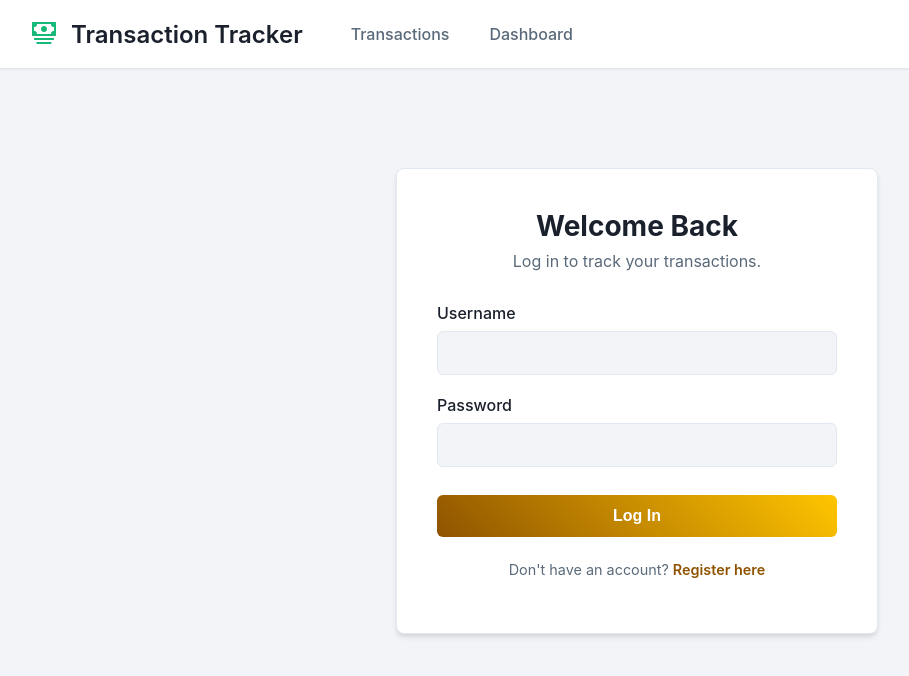
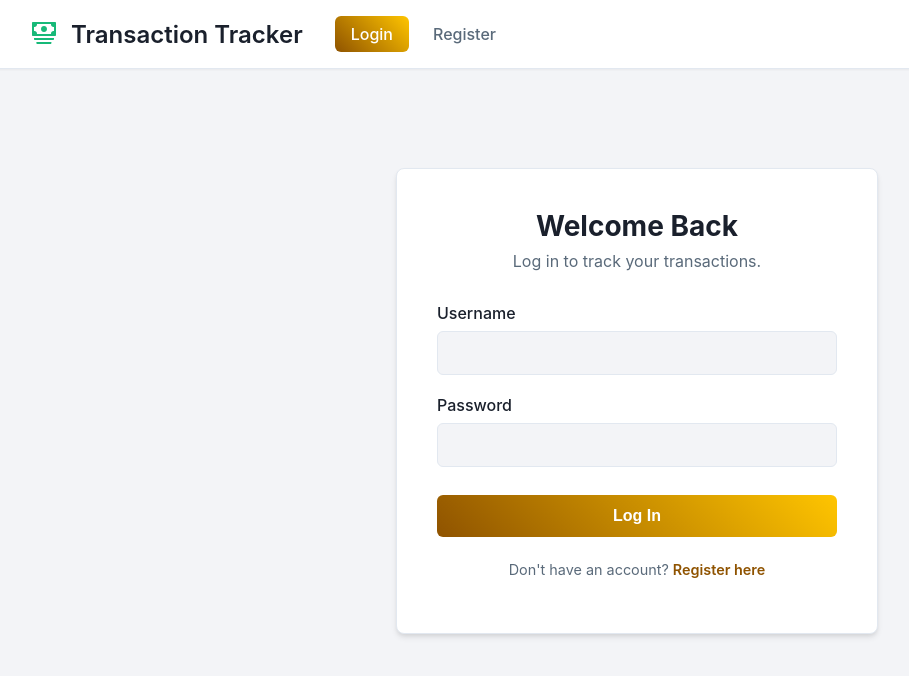
Before and after one commit to adamjohannes/transaction-tracker, a Vue app in the folder frontend/: page /login in a window 1280 px wide. Shown: the top 676 px of the page, without its empty margins (3-912 px from the left). Built offline with nearby package versions, Linux system fonts and the light colour scheme; no server answers.

Commit message:
refactor: check if user is logged in before rendering the list view

```diff
--- a/frontend/src/App.vue
+++ b/frontend/src/App.vue
@@ -1,15 +1,9 @@
 <script setup lang="ts">
-import { onMounted } from 'vue';
 import { RouterLink, RouterView } from 'vue-router';
-import { useTransactionStore } from '@/stores/transactions';
+import { useAuthStore } from '@/stores/auth';
 import TransactionIcon from '@/assets/icons/transaction.svg?raw';
 
-const store = useTransactionStore();
-
-onMounted(() => {
-  store.fetchTransactions();
-  store.fetchFormOptions();
-});
+const authStore = useAuthStore();
 </script>
 
 <template>
@@ -20,8 +14,15 @@ onMounted(() => {
         <h1>Transaction Tracker</h1>
       </div>
       <nav class="main-nav">
-        <RouterLink to="/">Transactions</RouterLink>
-        <RouterLink to="/dashboard">Dashboard</RouterLink>
+        <template v-if="authStore.isLoggedIn">
+          <RouterLink to="/">Transactions</RouterLink>
+          <RouterLink to="/dashboard">Dashboard</RouterLink>
+          <a href="#" @click.prevent="authStore.logout()">Logout</a>
+        </template>
+        <template v-else>
+          <RouterLink to="/login">Login</RouterLink>
+          <RouterLink to="/register">Register</RouterLink>
+        </template>
       </nav>
     </div>
   </header>
```
